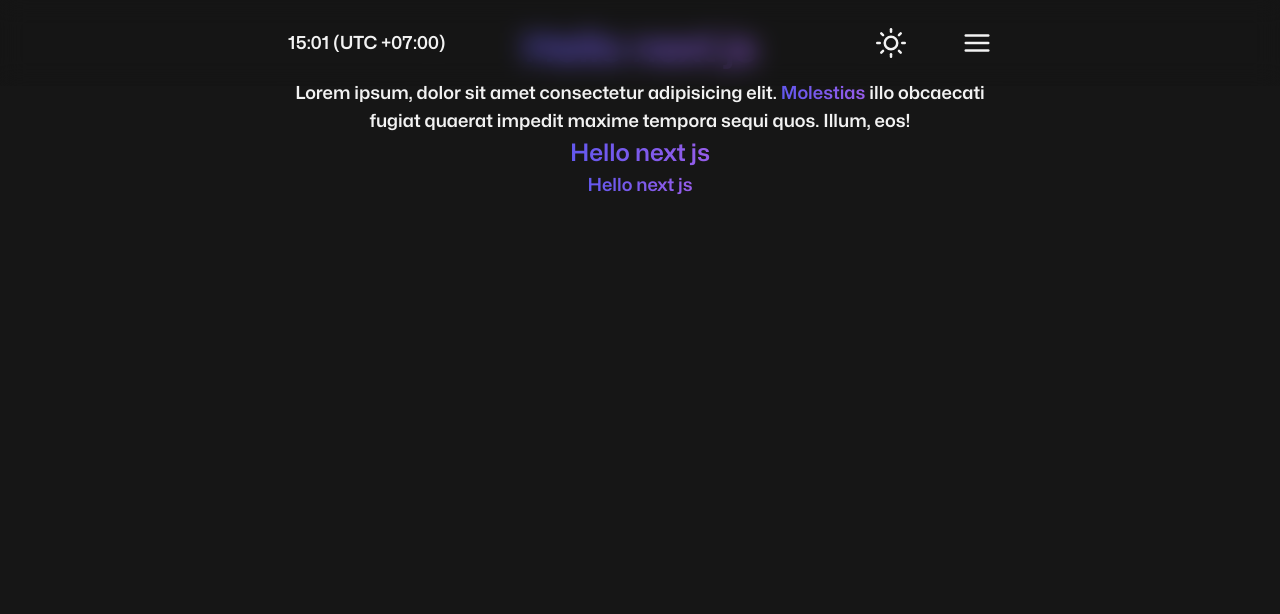
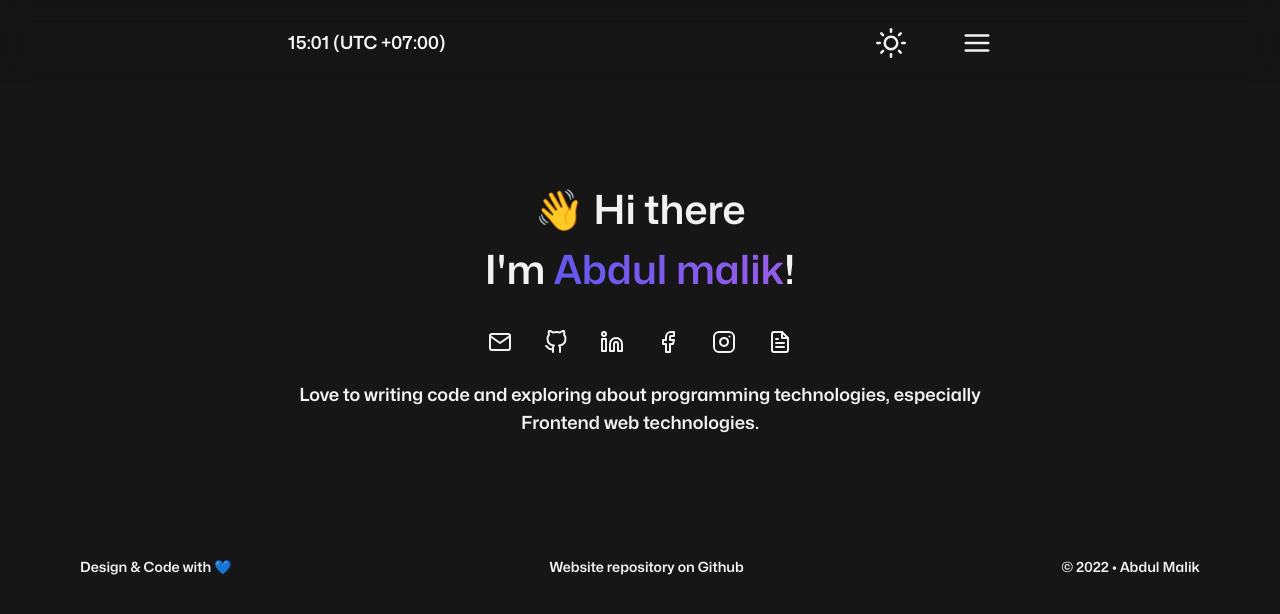
Before and after one commit to up2dul/up2dul.my.id, a Next.js app: page / in a window 1280 px wide. Shown: the top 614 px of the page. Built offline with nearby package versions, Linux system fonts and the light colour scheme.

Commit message:
feat(pages): add some content to index and wrap it with Layout

```diff
--- a/src/pages/index.tsx
+++ b/src/pages/index.tsx
@@ -1,6 +1,6 @@
 import Head from 'next/head';
 
-import Navbar from '@/components/Navbar';
+import { Contacts, Layout } from '@/components';
 
 const Home = () => {
   return (
@@ -9,18 +9,18 @@ const Home = () => {
         <title>up2dul&apos;s site</title>
       </Head>
 
-      <Navbar />
+      <Layout>
+        <h1 className='text-center'>
+          👋 Hi there <br /> I&apos;m <span className='text-gradient'>Abdul malik</span>!
+        </h1>
 
-      <div className='px-container mt-5 flex flex-col items-center justify-center'>
-        <h1 className='text-gradient'>Hello next js</h1>
+        <Contacts />
+
         <p className='text-center'>
-          Lorem ipsum, dolor sit amet consectetur adipisicing elit.{' '}
-          <span className='text-gradient'>Molestias</span> illo obcaecati fugiat quaerat impedit
-          maxime tempora sequi quos. Illum, eos!
+          Love to writing code and exploring about programming technologies, especially Frontend web
+          technologies.
         </p>
-        <h2 className='text-gradient'>Hello next js</h2>
-        <h3 className='text-gradient'>Hello next js</h3>
-      </div>
+      </Layout>
     </>
   );
 };
```
